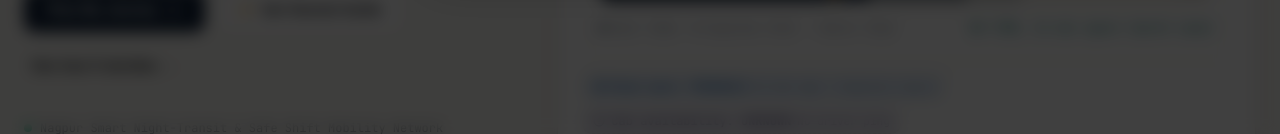
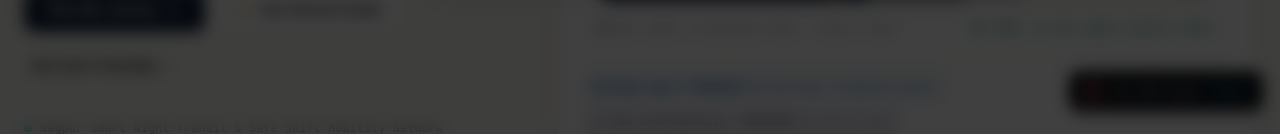
Before and after one commit to inshrashaikh/Noctra, a React (Vite) app in the folder apps/web/: page /planner in a window 1280 px wide. Shown: the part 664-798 px from the top of the page. Built offline with nearby package versions, Linux system fonts and the light colour scheme; no server answers; what @capacitor/core would draw is missing.

Commit message:
feat(web): strictly enforce pure white theme across all viewports and embed crisis chatbot on landing page

```diff
--- a/apps/web/index.html
+++ b/apps/web/index.html
@@ -1,9 +1,10 @@
 <!DOCTYPE html>
-<html lang="en">
+<html lang="en" style="color-scheme: light;" data-theme="light">
   <head>
     <meta charset="UTF-8" />
     <link rel="icon" type="image/svg+xml" href="/icons/favicon.svg" />
     <meta name="viewport" content="width=device-width, initial-scale=1.0, maximum-scale=1.0, user-scalable=no, viewport-fit=cover" />
+    <meta name="color-scheme" content="light" />
     <meta name="theme-color" content="#F7F6F2" />
     <meta name="description" content="Noctra — Night-time decision engine for night-shift workers. Plan your safest route home." />
     <title>Noctra — Plan Your Way Home</title>
--- a/apps/web/src/routes/LandingPage.tsx
+++ b/apps/web/src/routes/LandingPage.tsx
@@ -1,6 +1,8 @@
 import { Navbar } from '@/components/common/Navbar';
 import { BottomNav } from '@/components/common/BottomNav';
 import { AlertsDrawer } from '@/features/alerts/AlertsDrawer';
+import { EmergencyChatbotModal } from '@/features/chatbot/EmergencyChatbotModal';
+import { FloatingSOSButton } from '@/features/chatbot/FloatingSOSButton';
 import { HeroSection } from './landing/HeroSection';
 import { ProblemSection } from './landing/ProblemSection';
 import { HowNoctraThinks } from './landing/HowNoctraThinks';
@@ -28,6 +30,8 @@
       <Footer />
       <BottomNav currentPath="/" />
       <AlertsDrawer />
+      <FloatingSOSButton />
+      <EmergencyChatbotModal />
     </div>
   );
 }
--- a/apps/web/src/styles/globals.css
+++ b/apps/web/src/styles/globals.css
@@ -42,32 +42,11 @@
   --safe-bottom: env(safe-area-inset-bottom, 0px);
   --safe-left: env(safe-area-inset-left, 0px);
   --safe-right: env(safe-area-inset-right, 0px);
+  color-scheme: light;
 }
 
-.dark, :root[data-theme="dark"] {
-  --color-bg: #0B0E14;
-  --color-surface: #131822;
-  --color-raised: #1A212E;
-  --color-border: #232C3E;
-  --color-border-strong: #3A4760;
-  --color-text: #F8FAFC;
-  --color-muted: #94A3B8;
-  --color-primary: #38BDF8;
-  --color-primary-hover: #0EA5E9;
-  --color-on-primary: #0B0E14;
-  --color-amber: #F59E0B;
-  --color-amber-text: #FBBF24;
-  --color-known: #10B981;
-  --color-known-bg: #064E3B;
-  --color-probable: #38BDF8;
-  --color-probable-bg: #0C4A6E;
-  --color-outdated: #F59E0B;
-  --color-outdated-bg: #451A03;
-  --color-unknown: #A855F7;
-  --color-unknown-bg: #3B0764;
-  --color-infeasible: #EF4444;
-  --shadow-raised: 0 1px 3px rgba(0,0,0,0.5), 0 8px 24px rgba(0,0,0,0.6);
-}
+@custom-variant dark (.never-dark-mode-disabled &);
+
 
 @theme inline {
   --color-noctra-bg: var(--color-bg);
--- a/apps/web/src/styles/tokens.css
+++ b/apps/web/src/styles/tokens.css
@@ -1,15 +1,16 @@
 /* Noctra Design Tokens — CSS Custom Properties */
 :root {
+  color-scheme: light;
   /* ── Colors ────────────────────────────────── */
-  --color-bg: #0F1419;
-  --color-surface: #171E26;
-  --color-raised: #1D2630;
-  --color-border: #26303B;
-  --color-text: #E8EDF2;
-  --color-muted: #9AA7B4;
-  --color-accent: #F2B54A;
-  --color-accent-hover: #E5A83D;
-  --color-accent-dim: rgba(242, 181, 74, 0.15);
+  --color-bg: #F7F6F2;
+  --color-surface: #FFFFFF;
+  --color-raised: #F1EFE8;
+  --color-border: #E2DED3;
+  --color-text: #14181D;
+  --color-muted: #5B6672;
+  --color-accent: #12233A;
+  --color-accent-hover: #1B3252;
+  --color-accent-dim: rgba(18, 35, 58, 0.08);
 
   /* Status labels */
   --color-known: #4FD1B5;
```
